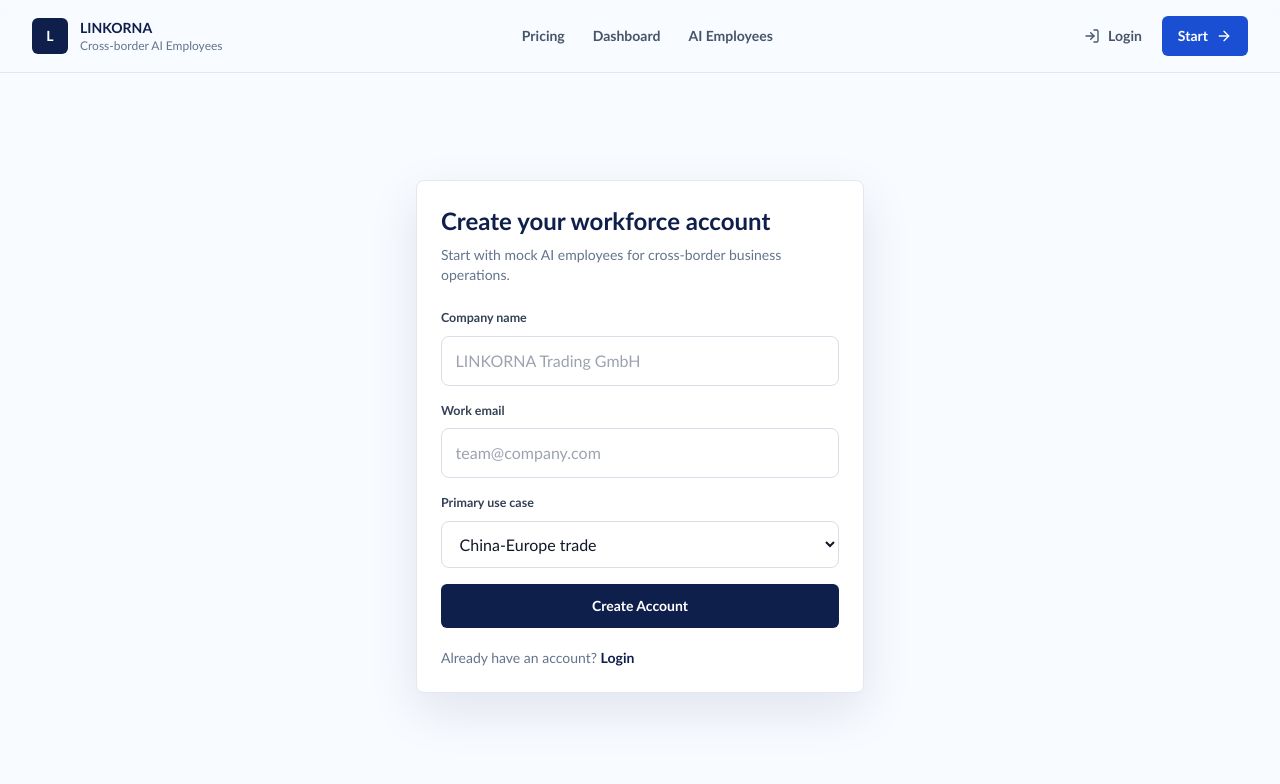
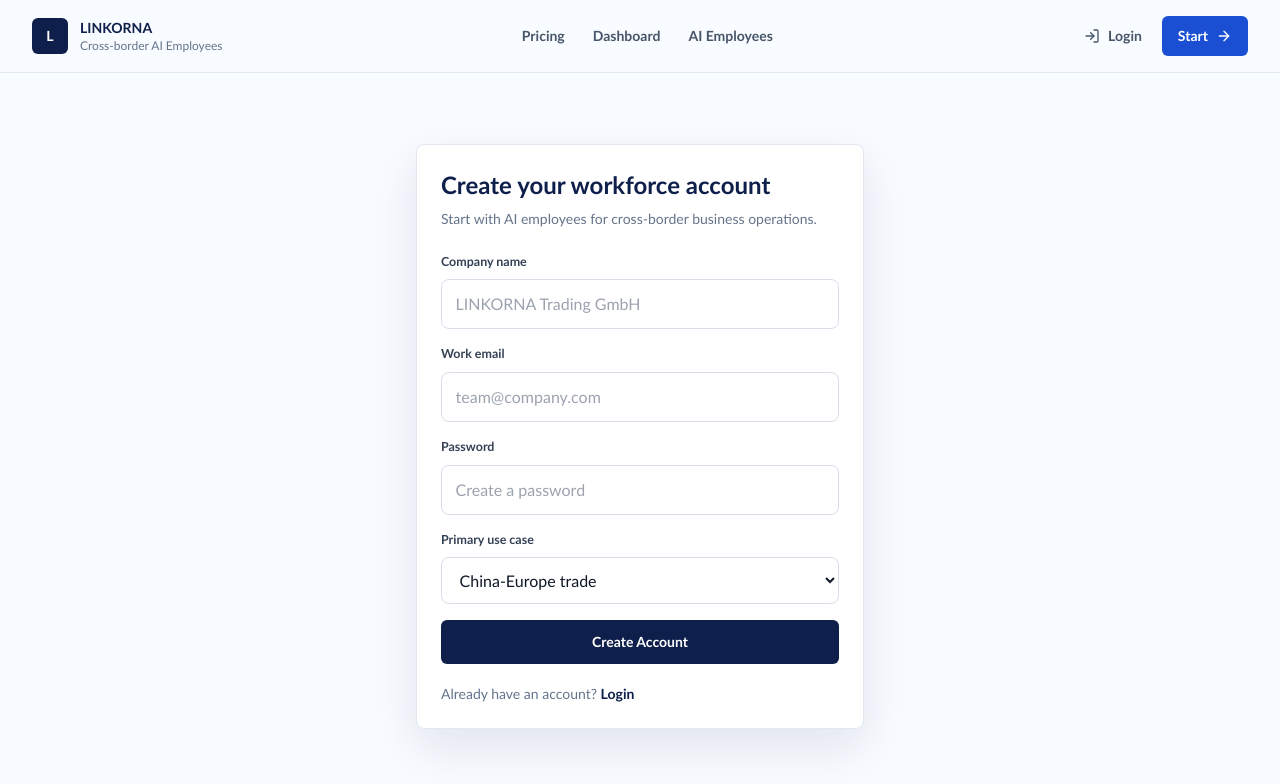
Before and after one commit to dgwsteven/linkorna, a Next.js app: page /register in a window 1280 px wide. Shown: the top 784 px of the page. Built offline with nearby package versions, Linux system fonts and the light colour scheme.

Commit message:
Wire register page to Supabase auth

```diff
--- a/app/register/page.tsx
+++ b/app/register/page.tsx
@@ -1,22 +1,46 @@
 import Link from "next/link";
 import { Header } from "@/components/Header";
+import { register } from "./actions";
 
-export default function RegisterPage() {
+export default async function RegisterPage({ searchParams }: { searchParams: Promise<{ message?: string }> }) {
+  const { message } = await searchParams;
+
   return (
     <main>
       <Header />
       <section className="mx-auto grid min-h-[calc(100vh-73px)] max-w-7xl place-items-center px-4 py-10 sm:px-6 lg:px-8">
-        <div className="w-full max-w-md rounded-lg border border-line bg-white p-6 shadow-panel">
+        <form action={register} className="w-full max-w-md rounded-lg border border-line bg-white p-6 shadow-panel">
           <h1 className="text-2xl font-black text-navy">Create your workforce account</h1>
-          <p className="mt-2 text-sm text-steel">Start with mock AI employees for cross-border business operations.</p>
+          <p className="mt-2 text-sm text-steel">Start with AI employees for cross-border business operations.</p>
+          {message ? <div className="mt-4 rounded-md bg-amber-50 p-3 text-sm font-bold text-amber-800">{message}</div> : null}
           <div className="mt-6 grid gap-4">
-            <label className="grid gap-2"><span className="label">Company name</span><input className="field" placeholder="LINKORNA Trading GmbH" /></label>
-            <label className="grid gap-2"><span className="label">Work email</span><input className="field" placeholder="team@company.com" /></label>
-            <label className="grid gap-2"><span className="label">Primary use case</span><select className="field"><option>China-Europe trade</option><option>E-commerce listing</option><option>Procurement</option><option>Meeting documentation</option></select></label>
-            <Link href="/dashboard" className="flex h-11 items-center justify-center rounded-md bg-navy text-sm font-black text-white">Create Account</Link>
+            <label className="grid gap-2">
+              <span className="label">Company name</span>
+              <input name="companyName" className="field" placeholder="LINKORNA Trading GmbH" required />
+            </label>
+            <label className="grid gap-2">
+              <span className="label">Work email</span>
+              <input name="email" className="field" placeholder="team@company.com" type="email" required />
+            </label>
+            <label className="grid gap-2">
+              <span className="label">Password</span>
+              <input name="password" className="field" placeholder="Create a password" type="password" minLength={8} required />
+            </label>
+            <label className="grid gap-2">
+              <span className="label">Primary use case</span>
+              <select name="useCase" className="field">
+                <option>China-Europe trade</option>
+                <option>E-commerce listing</option>
+                <option>Procurement</option>
+                <option>Meeting documentation</option>
+              </select>
+            </label>
+            <button className="flex h-11 items-center justify-center rounded-md bg-navy text-sm font-black text-white">Create Account</button>
           </div>
-          <p className="mt-5 text-sm text-steel">Already have an account? <Link className="font-black text-navy" href="/login">Login</Link></p>
-        </div>
+          <p className="mt-5 text-sm text-steel">
+            Already have an account? <Link className="font-black text-navy" href="/login">Login</Link>
+          </p>
+        </form>
       </section>
     </main>
   );
```
